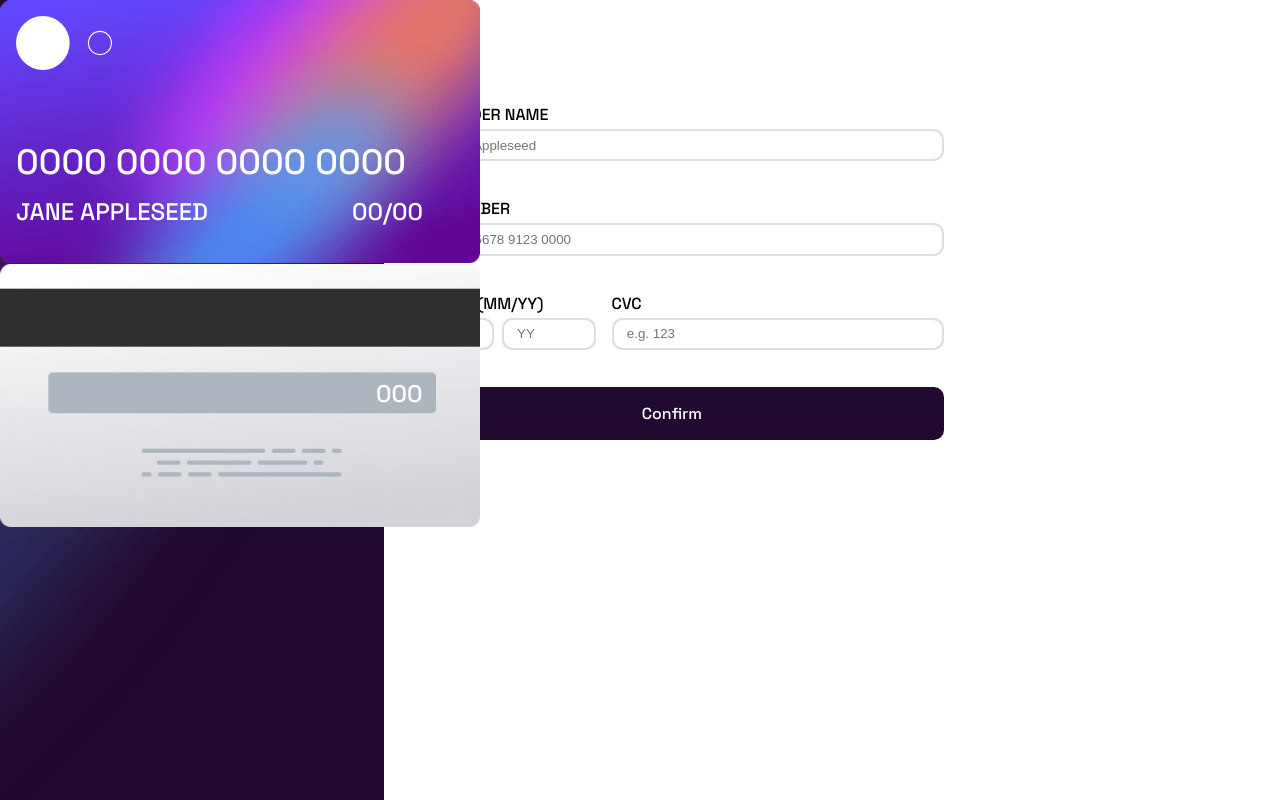
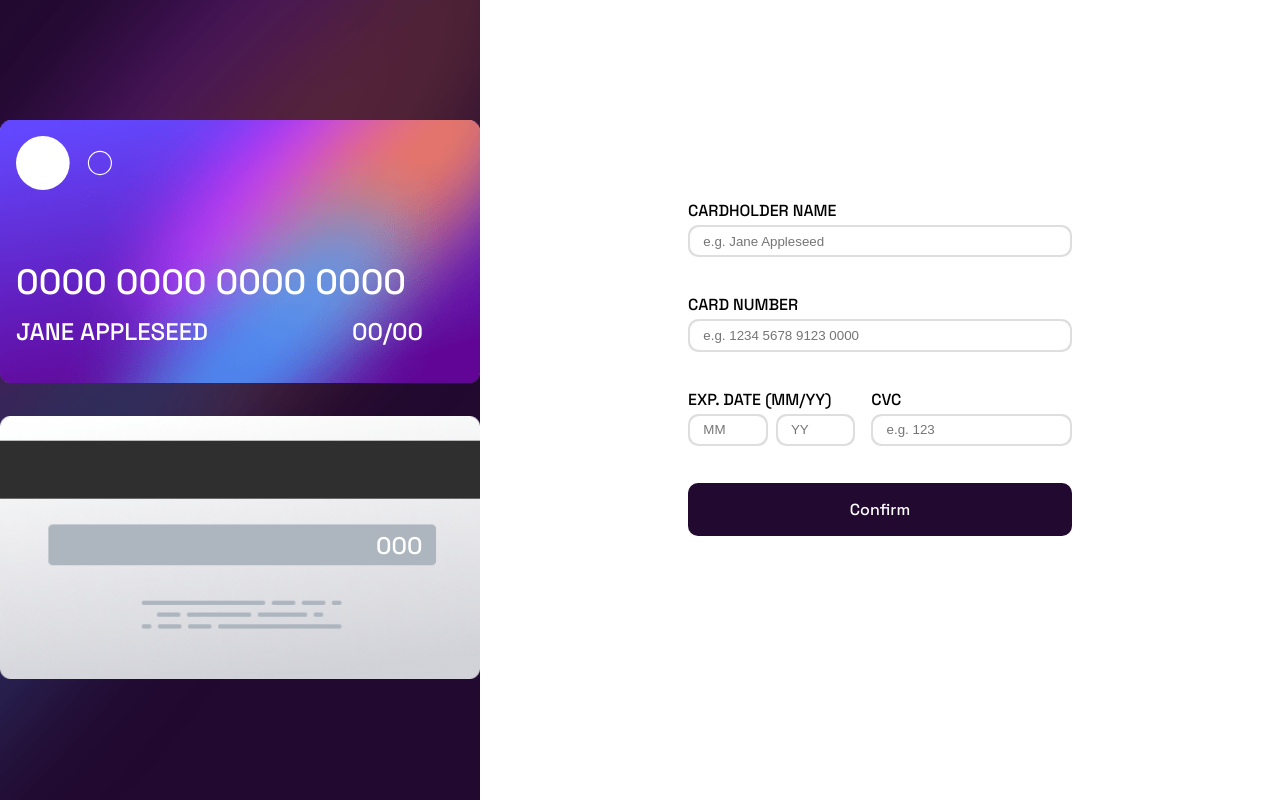
Before and after one commit to wishba/interactive-card-details-form-main, a React (Vite) app: page / in a window 1280 px wide. Built offline with nearby package versions, Linux system fonts and the light colour scheme.

Commit message:
form margin

```diff
--- a/src/index.css
+++ b/src/index.css
@@ -172,7 +172,8 @@ button {
   }
 
   .card {
-    width: 30%;
+    /* width: 30%; */
+    width: 30em;
     height: 100vh;
     background-image: url(images/bg-main-desktop.png);
   }
@@ -184,18 +185,18 @@ button {
 
   .card__back {
     background-size: 30em;
-    position: static;
-    top: auto;
+    position: absolute;
+    top: 52%;
     left: auto;
     transform: translateX(0);
   }
 
   .card__front {
     background-size: 6em, 30em;
-    position: static;
-    top: auto;
+    position: absolute;
+    top: 48%;
     left: auto;
-    transform: translateX(0);
+    transform: translateY(-100%);
   }
 
   .card__cvc {
@@ -220,4 +221,10 @@ button {
     font-size: 1.5em;
     margin: .5em 0;
   }
+
+  .form,
+  .form__submitted {
+    margin: 25vh auto;
+    width: 30%;
+  }
 }
```
